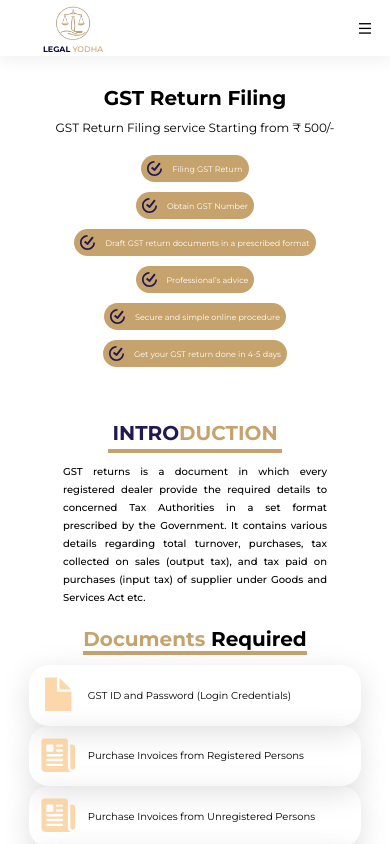
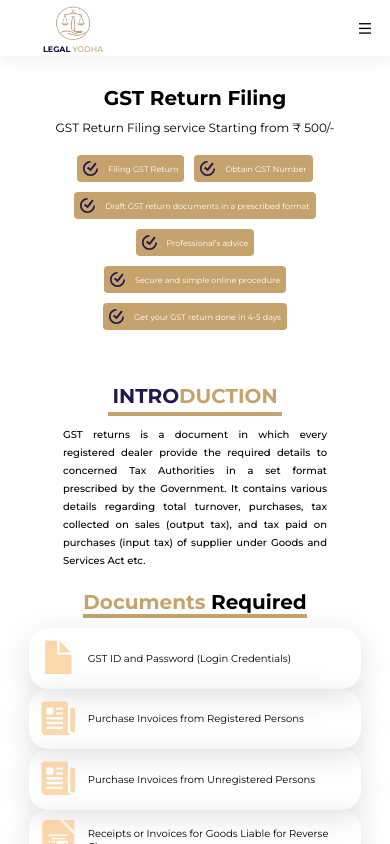
Before and after one commit to lakhan06/legalYodha, a React (Vite) app: page /GST_Return in a window 390 px wide. Shown: the top 844 px of the page. Built offline with nearby package versions, Linux system fonts and the light colour scheme.

Commit message:
service buttons improve

```diff
--- a/src/components/servicePage_components/HeroService/HeroService.css
+++ b/src/components/servicePage_components/HeroService/HeroService.css
@@ -152,7 +152,8 @@
 
    .features{
     width: 80vw;
-    flex-direction: column;
+    flex-direction: row;
+    /* justify-content: start; */
 }
 .tickicon{
     font-size: 15px;
@@ -163,6 +164,7 @@
     font-size: 8px;
     align-items:center;
     /* text-align: center; */
+    border-radius: 4px;
     }
 
 
```
